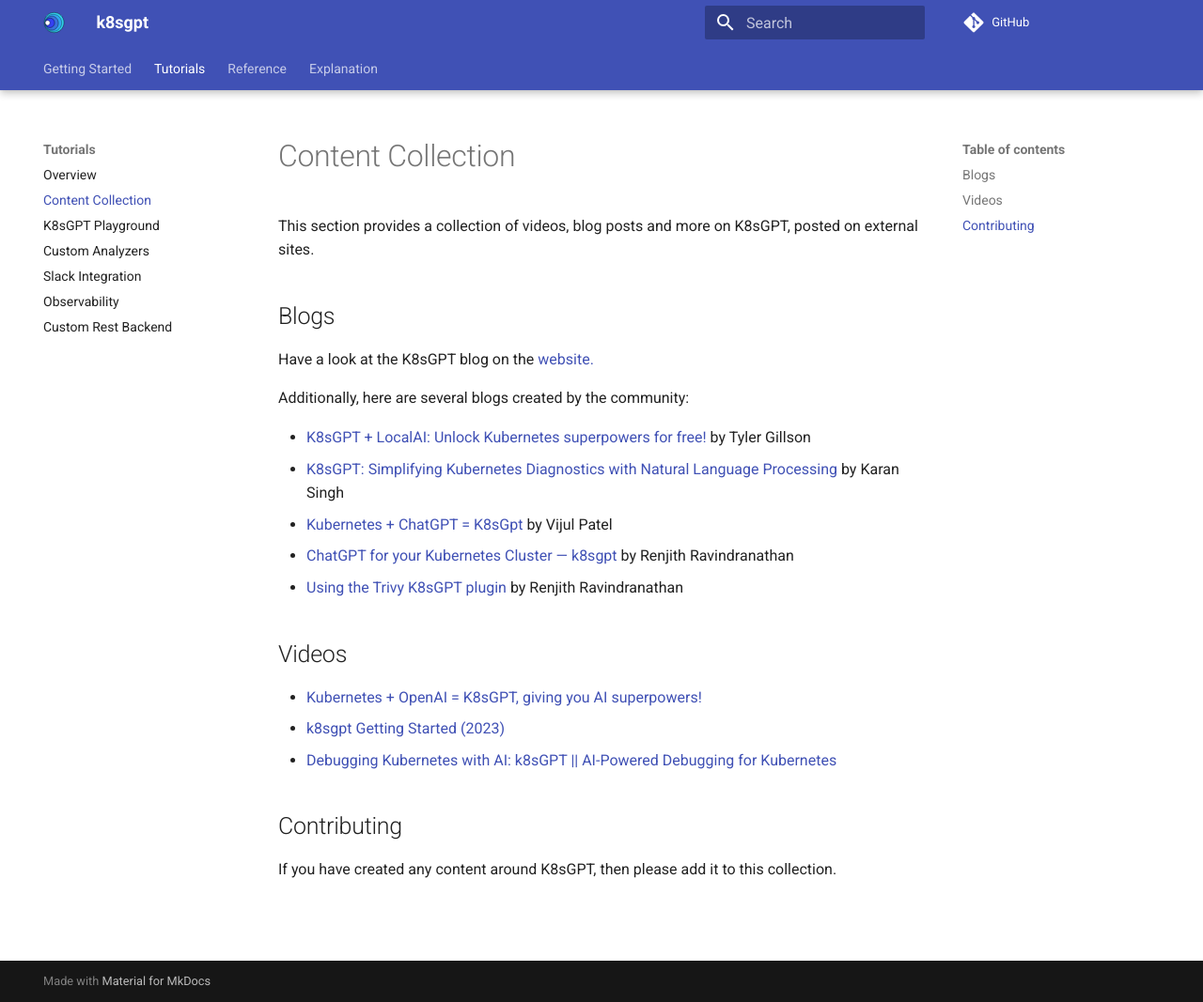
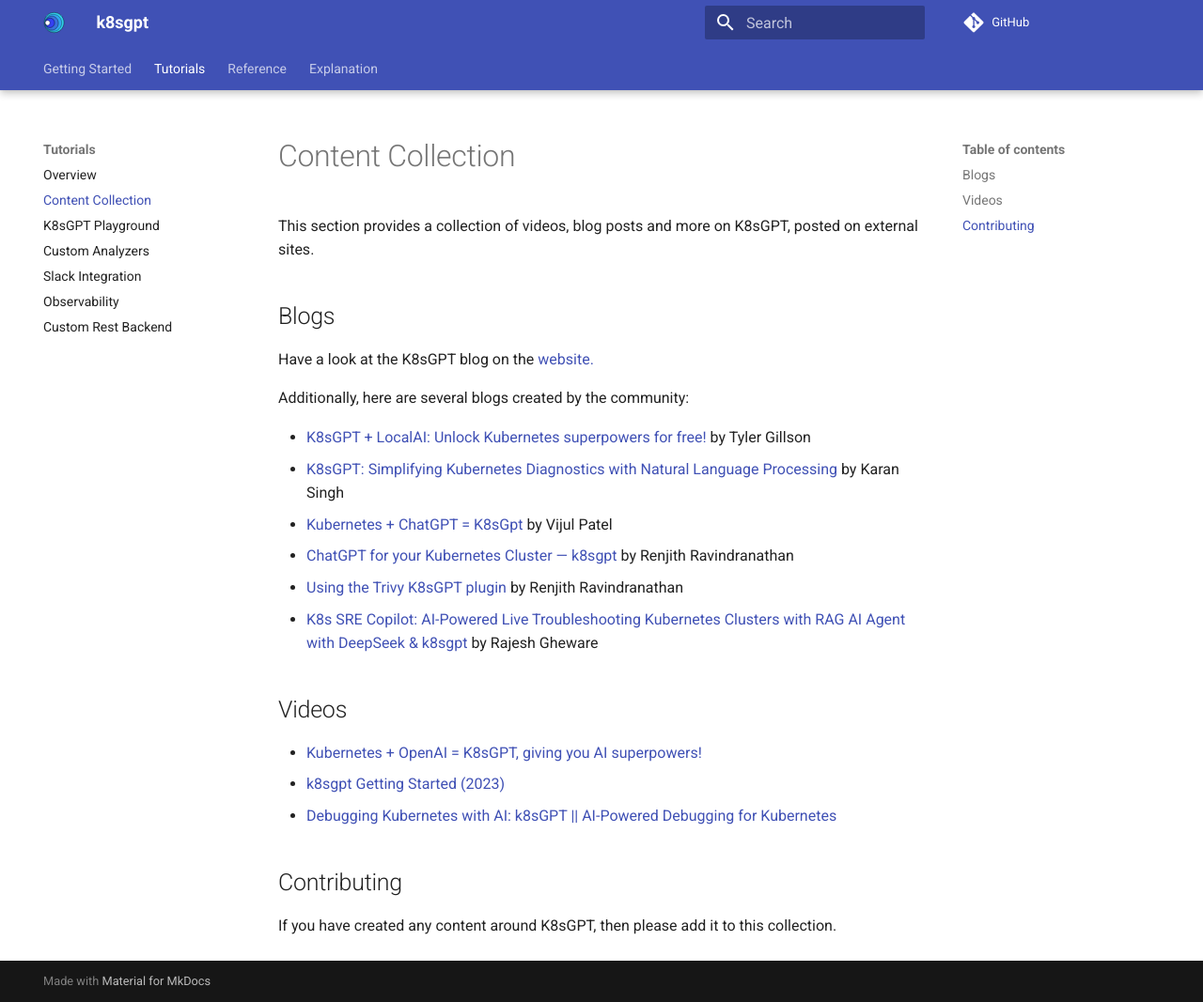
Before and after one commit to k8sgpt-ai/docs, an MkDocs documentation site: the page built from docs/tutorials/content-collection/content-collection.md, in a window 1280 px wide and 1067 px high. Shown: the whole window at 94% size. Built offline with MkDocs 1.6.1 and Material for MkDocs 9.7.7, drawn with Linux system fonts in a browser that asks for light colours; comment, search, counter and statistics services are not loaded.

Commit message:
k8s SRE Copilot using k8sgpt and DeepSeek
Signed-off-by: ghewarer <4003385+rajeshgheware@users.noreply.github.com>

```diff
--- a/docs/tutorials/content-collection/content-collection.md
+++ b/docs/tutorials/content-collection/content-collection.md
@@ -12,6 +12,7 @@ Additionally, here are several blogs created by the community:
 * [Kubernetes + ChatGPT = K8sGpt](https://medium.com/@vijulpatel865/kubernetes-chatgpt-k8sgpt-a9199363dd38) by Vijul Patel
 * [ChatGPT for your Kubernetes Cluster — k8sgpt](https://medium.com/techbeatly/chatgpt-for-your-kubernetes-cluster-k8sgpt-649f2cad1bd5) by Renjith Ravindranathan
 * [Using the Trivy K8sGPT plugin](https://medium.com/techbeatly/k8sgpt-integration-with-aquasec-trivy-22f53c6730bb) by Renjith Ravindranathan
+* [K8s SRE Copilot: AI-Powered Live Troubleshooting Kubernetes Clusters with RAG AI Agent with DeepSeek & k8sgpt](https://www.linkedin.com/pulse/k8s-sre-copilot-ai-powered-live-troubleshooting-kubernetes-yeshc/) by Rajesh Gheware
 
 ## Videos
 
```
